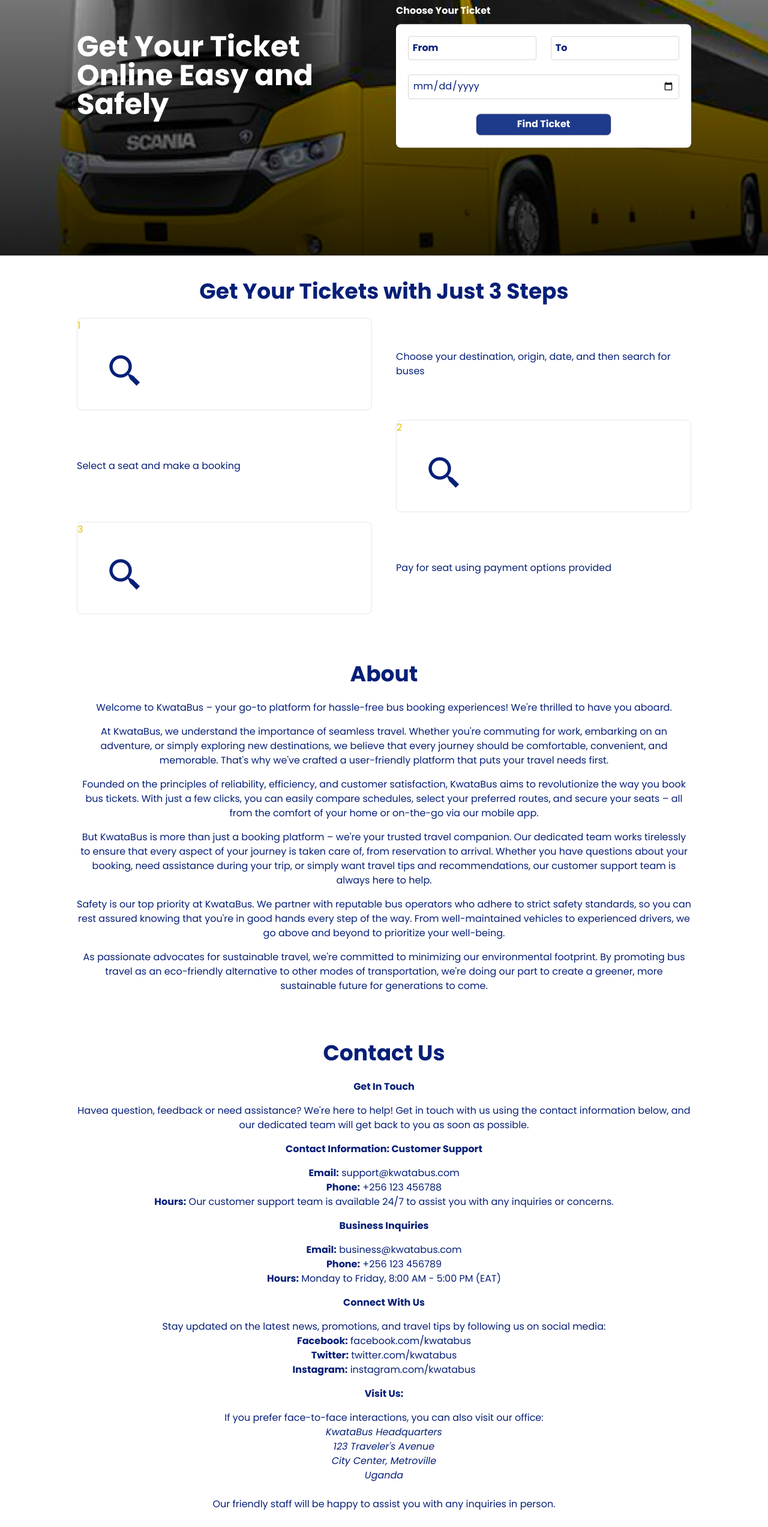
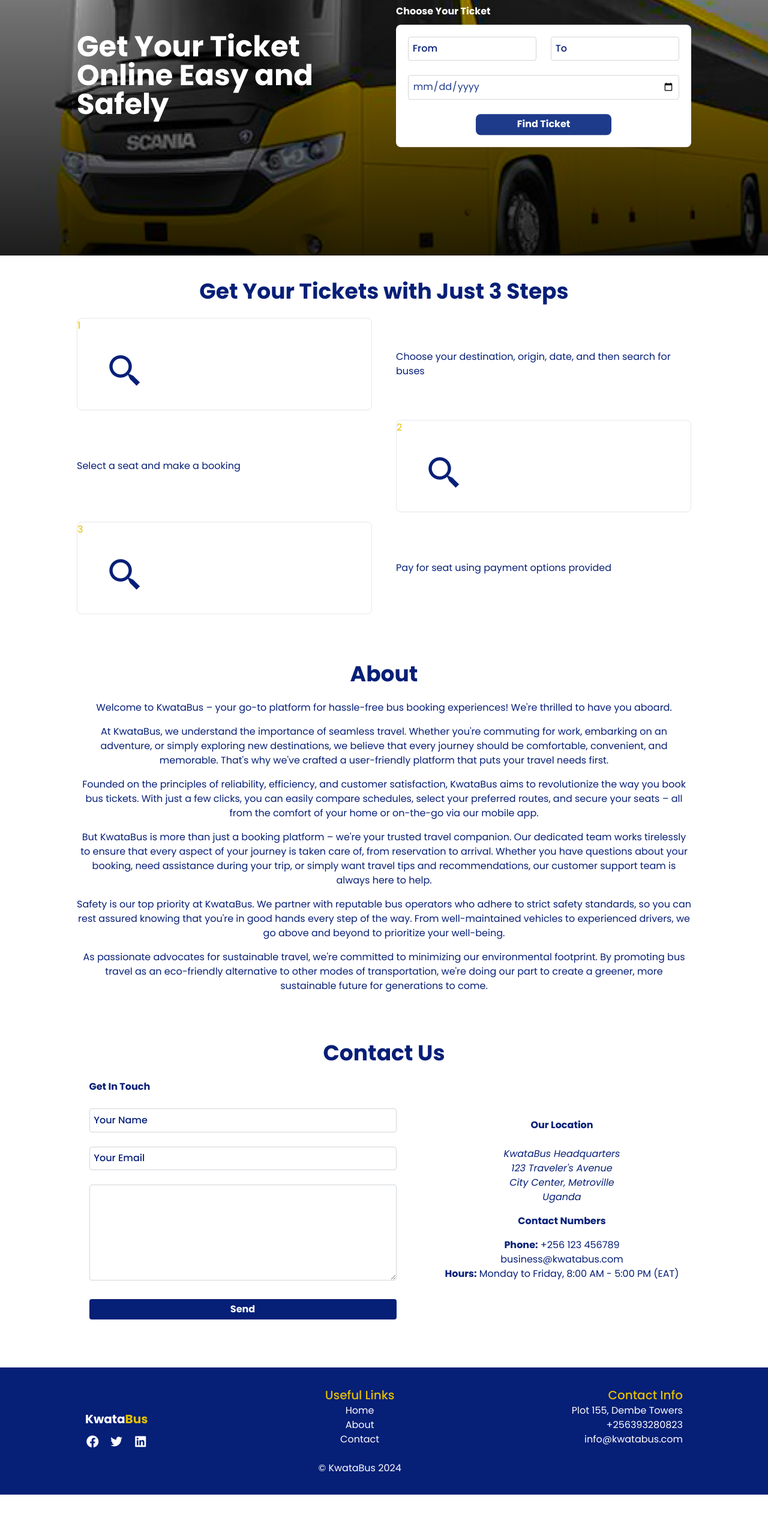
Before and after one commit to Patrickodida/KwataBus-App, a React (Vite) app: page / in a window 1280 px wide. Shown: the part 234-2780 px from the top of the page at 60% size. After the commit the page ends 2726 px from the top, so only its background shows below. Built offline with nearby package versions, Linux system fonts and the light colour scheme.

Commit message:
Modify the contact page

```diff
--- a/src/App.css
+++ b/src/App.css
@@ -1,6 +1,6 @@
 :root{
-    --clr-primary-navy-blue: rgb(6, 31, 119);
-    --clr-secondary-gold: rgb(227, 191, 0);
+    --clr-primary-navy-blue: #061f77;
+    --clr-secondary-gold: #e3bf00;
     --clr-white: #f2f2f2;
 }
 *,
@@ -27,24 +27,6 @@ body{
 .button-link:hover{
     color: var(--clr-primary-navy-blue);
     background: var(--clr-secondary-gold);
-}
-
-input[type="text"],
-button {
-    width: 50%;
-    padding: 0.425em;
-    margin-bottom: 1.5em;
-    outline: none;
-    border: 1px solid #DCD3D3;
-    color: rgb(6, 31, 119);
-}
-
-input[type="date"] {
-    width: 100%;
-    padding: 0.425em;
-    margin-bottom: 1.5em;
-    border: 1px solid #DCD3D3;
-    color: rgb(6, 31, 119);
 }
 
 .form-row {
@@ -109,7 +91,7 @@ button {
 
 input[type="text"]::placeholder,
 input[type="date"]::placeholder{
-    font-weight: 700;
+    font-weight: 500;
     color: rgb(6, 31, 119);
 }
 
--- a/src/components/Contact.jsx
+++ b/src/components/Contact.jsx
@@ -1,87 +1,25 @@
 import React from "react";
-import { Link } from 'react-router-dom'
+import { Link } from "react-router-dom";
 
 function Contact() {
   return (
     <div>
-      <section className="contact-section w-4/5 max-w-screen-xl m-auto text-center my-20">
+      <section className="contact-section w-[80%] m-auto">
         <h2 className="text-4xl text-center mb-6 font-bold">Contact Us</h2>
-        <div>
-          <h3 className="font-bold my-4">Get In Touch</h3>
-          <p>
-            Havea question, feedback or need assistance? We're here to help! Get
-            in touch with us using the contact information below, and our
-            dedicated team will get back to you as soon as possible.{" "}
-          </p>
+        <div className="contact-container flex justify-around items-center gap-10">
+          <div className="form-section w-[50%]">
+            <h3 className="mb-[24px] font-bold">Get In Touch</h3>
+          <div className="form">
+            <input className="w-full text-blue-900 rounded p-[0.425em] mb-[24px] border border-gray-300 text- [#061f77] focus:outline-none" type="text" placeholder="Your Name" />
+            <input className="w-full text-blue-900 rounded p-[0.425em] mb-[24px] border border-gray-300 text-[#061f77] focus:outline-none" type="text" placeholder="Your Email" />
+            <textarea id="" rows="6" cols="50" className="w-full text-blue-900 rounded p-[0.425em] mb-[24px] border border-gray-300 text-[#061f77] focus:outline-none"></textarea>
+            <button className="w-full rounded">Send</button>
+          </div>
           </div>
 
-        <div>
-          <h3 className="font-bold my-4">Contact Information: Customer Support</h3>
-          <ul>
-            <li>
-              <strong>Email:</strong>{" "}
-              <Link href="mailto:support@kwatabus.com" target="_blank">support@kwatabus.com</Link>
-            </li>
-            <li>
-              <strong>Phone:</strong> +256 123 456788
-            </li>
-            <li>
-              <strong>Hours:</strong> Our customer support team is available
-              24/7 to assist you with any inquiries or concerns.
-            </li>
-          </ul>
-        </div>
-
-        <div>
-          <h3 className="font-bold my-4">Business Inquiries</h3>
-          <ul>
-            <li>
-              <strong>Email:</strong>{" "}
-              <a href="mailto:business@kwatabus.com">business@kwatabus.com</a>
-            </li>
-            <li>
-              <strong>Phone:</strong> +256 123 456789
-            </li>
-            <li>
-              <strong>Hours:</strong> Monday to Friday, 8:00 AM - 5:00 PM (EAT)
-            </li>
-          </ul>
-        </div>
-
-        <div>
-          <h3 className="font-bold my-4">Connect With Us</h3>
-          <p>
-            Stay updated on the latest news, promotions, and travel tips by
-            following us on social media:
-          </p>
-          <ul>
-            <li>
-              <strong>Facebook:</strong>{" "}
-              <Link href="https://facebook.com/kwatabus"
-                target="_blank"
-                rel="noopener noreferrer">facebook.com/kwatabus</Link>
-            </li>
-            <li>
-              <strong>Twitter:</strong>{" "}
-              <Link href="https://twitter.com/kwatabus"
-                target="_blank"
-                rel="noopener noreferrer">twitter.com/kwatabus</Link>
-            </li>
-            <li>
-              <strong>Instagram:</strong>{" "}
-              <Link href="https://instagram.com/kwatabus"
-                target="_blank"
-                rel="noopener noreferrer">instagram.com/kwatabus</Link>
-            </li>
-          </ul>
-        </div>
-
-        <div>
-          <h3 className="font-bold my-4">Visit Us:</h3>
-          <p>
-            If you prefer face-to-face interactions, you can also visit our
-            office:
-          </p>
+          <div className="address text-center">
+            <div className="location">
+              <h3 className="mb-[24px] font-bold">Our Location</h3>
               <address>
                 KwataBus Headquarters <br />
                 123 Traveler's Avenue <br />
@@ -89,17 +27,19 @@ function Contact() {
                 Uganda
               </address>
             </div>
-        <br />
             <div>
+              <h3 className="font-bold my-4">Contact Numbers</h3>
               <p>
-            Our friendly staff will be happy to assist you with any inquiries in
-            person.
+                <strong>Phone:</strong> +256 123 456789
               </p>
-          <br/>
-          <p>
-            Thank you for choosing KwataBus for your travel needs. We look
-            forward to hearing from you!
-          </p>
+            </div>
+            <div className="emails">
+              <p>business@kwatabus.com</p>
+            </div>
+            <div className="hours">
+              <strong>Hours:</strong> Monday to Friday, 8:00 AM - 5:00 PM (EAT)
+            </div>
+          </div>
         </div>
       </section>
     </div>
--- a/src/components/Hero.jsx
+++ b/src/components/Hero.jsx
@@ -18,17 +18,17 @@ function Hero() {
                 <input
                   type="text"
                   placeholder="From"
-                  className="mb-1 text-blue-900 rounded"
+                  className="mb-[24px] text-blue-900 rounded w-[50%] p-[0.425em] border border-gray-300 text-[#061f77] focus:outline-none"
                 />
 
                 <input
                   type="text"
                   placeholder="To"
-                  className="text-blue-900 rounded"
+                  className="mb-[24px] text-blue-900 rounded w-[50%] p-[0.425em] border border-gray-300 text-[#061f77] focus:outline-none"
                 />
               </div>
 
-              <input type="date" className="text-blue-900 rounded" />
+              <input type="date" className="mb-[24px] text-blue-900 rounded w-[100%] p-[0.425em] border border-gray-300 text-[#061f77] focus:outline-none" />
 
               <button type="submit" className="bg-blue-900 rounded-lg">
                 Find Ticket
```
Lines whose indentation alone changed are shown as unchanged.
